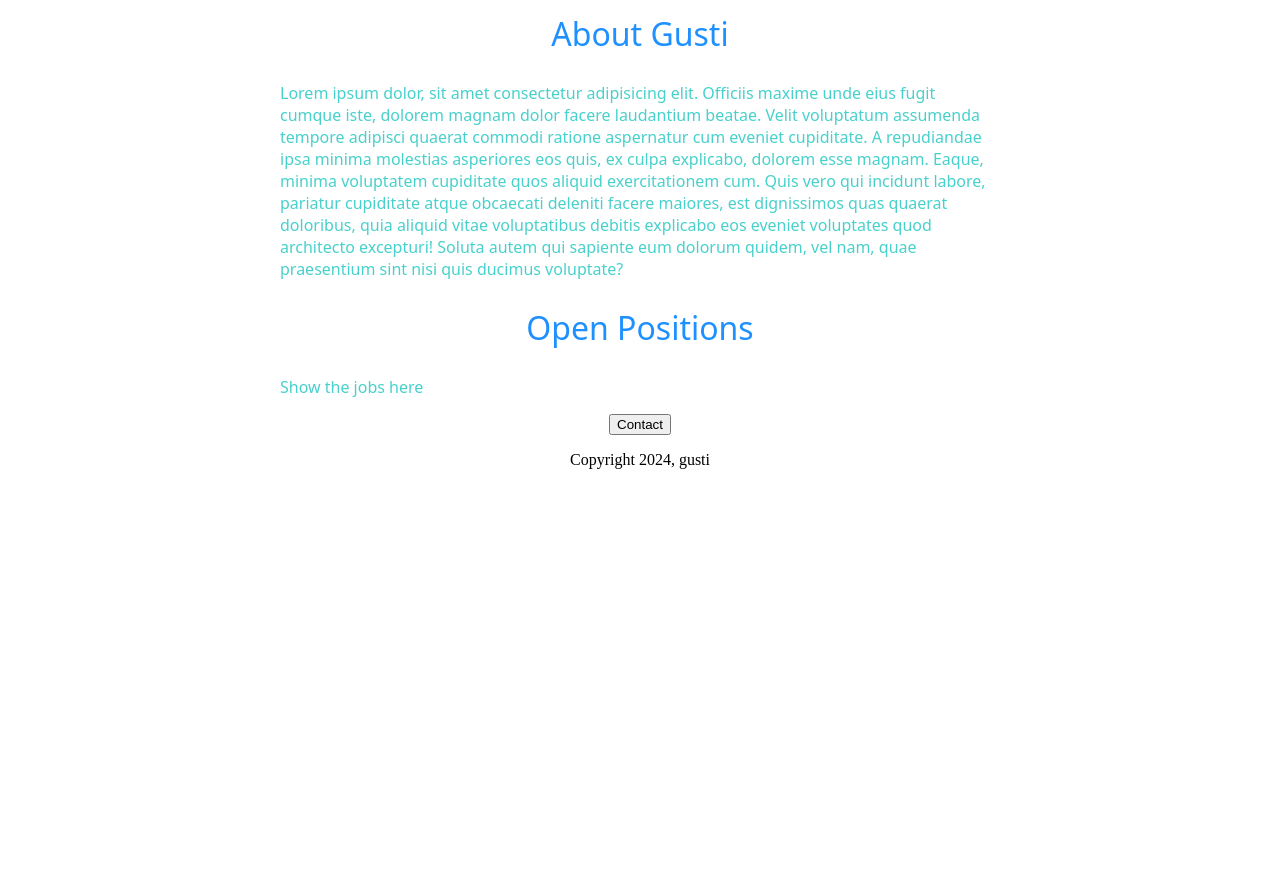
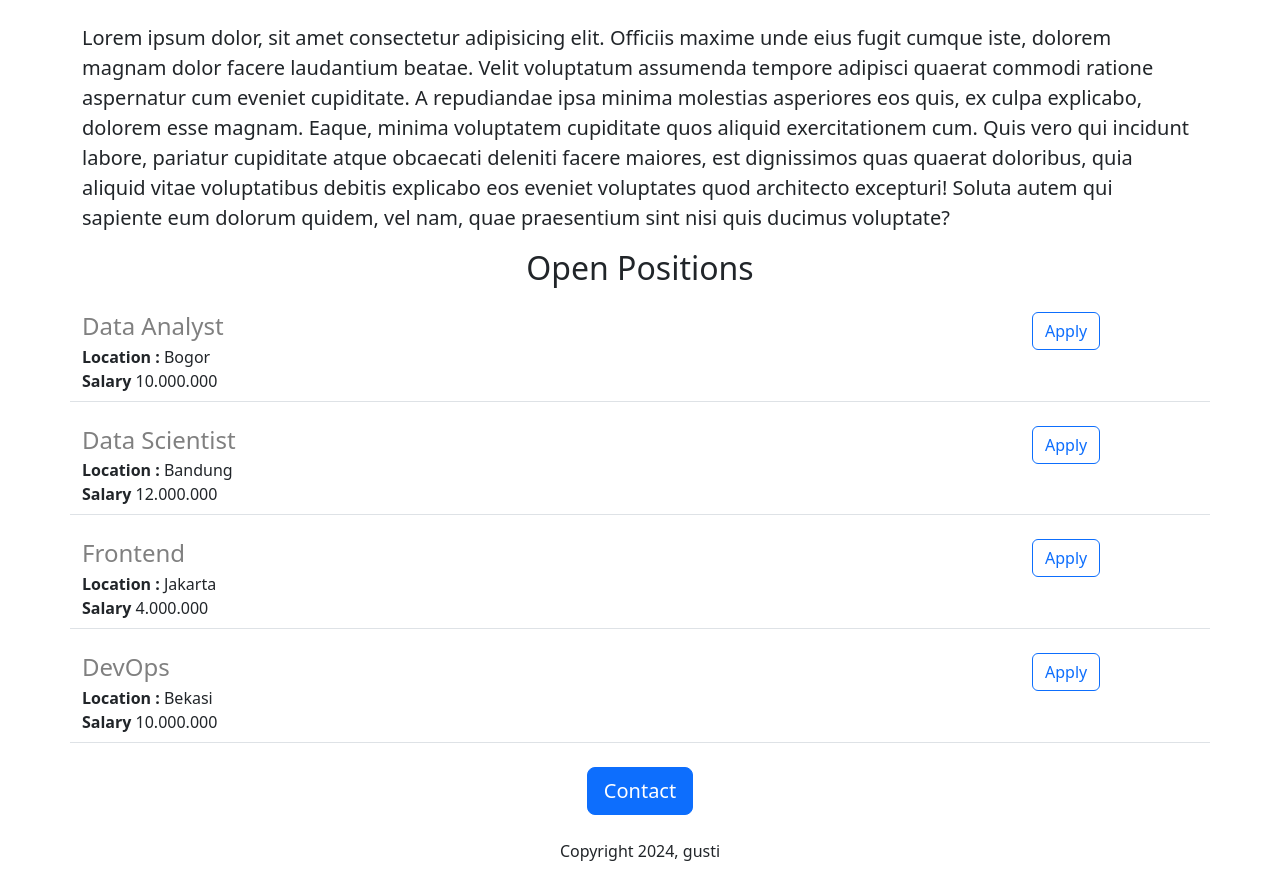
Before and after one commit to gustiramdani/learnFlaskDynamic, a Flask app: page / in a window 1280 px wide. Shown: the part 547-1426 px from the top of the page. Before the commit the page ends 1016 px from the top, so only its background shows below. Run offline with Flask 3, Linux system fonts and the light colour scheme.

Commit message:
added dynamic data n json

```diff
--- a/app.py
+++ b/app.py
@@ -1,10 +1,41 @@
-from flask import Flask, render_template
+from flask import Flask, render_template, jsonify
 
 app = Flask(__name__)
 
+JOBS = [
+    {
+        'id': 1,
+        'title': 'Data Analyst',
+        'location': 'Bogor',
+        'salary': '10.000.000'
+    },
+    {
+        'id': 2,
+        'title': 'Data Scientist',
+        'location': 'Bandung',
+        'salary': '12.000.000'
+    },
+    {
+        'id': 3,
+        'title': 'Frontend',
+        'location': 'Jakarta',
+        'salary': '4.000.000'
+    },
+    {
+        'id': 4,
+        'title': 'DevOps',
+        'location': 'Bekasi',
+        'salary': '10.000.000'
+    }
+]
+
 @app.route("/")
 def hello_world():
-    return render_template('home.html')
+    return render_template('home.html', jobs=JOBS)
+
+@app.route("/api/jobs")
+def list_jobs():
+    return jsonify(JOBS)
 
 if __name__ == '__main__':
     app.run(debug=True)
--- a/templates/home.html
+++ b/templates/home.html
@@ -4,56 +4,37 @@
     <meta charset="UTF-8" />
     <meta name="viewport" content="width=device-width, initial-scale=1.0" />
     <title>Gusti Careers</title>
+    <link href="https://cdn.jsdelivr.net/npm/bootstrap@5.3.3/dist/css/bootstrap.min.css" rel="stylesheet" integrity="sha384-QWTKZyjpPEjISv5WaRU9OFeRpok6YctnYmDr5pNlyT2bRjXh0JMhjY6hW+ALEwIH" crossorigin="anonymous">
     <style>
-      h1 {
-        font-size: 40px;
-        font-family: system-ui, -apple-system, BlinkMacSystemFont, "Segoe UI", Roboto, Oxygen, Ubuntu, Cantarell, "Open Sans", "Helvetica Neue", sans-serif;
-        font-weight: normal;
-        color: steelblue;
-        text-align: center;
-      }
       #banner {
+        height: 420px;
         width: 100%;
-        height: 420px;
-        object-fit: cover;
-      }
-
-      h2 {
-        font-family: system-ui, -apple-system, BlinkMacSystemFont, "Segoe UI", Roboto, Oxygen, Ubuntu, Cantarell, "Open Sans", "Helvetica Neue", sans-serif;
-        font-size: 32px;
-        color: dodgerblue;
-        text-align: center;
-        font-weight: normal;
-      }
-
-      .bodytext {
-        font-family: system-ui, -apple-system, BlinkMacSystemFont, "Segoe UI", Roboto, Oxygen, Ubuntu, Cantarell, "Open Sans", "Helvetica Neue", sans-serif;
-        color: mediumturquoise;
-      }
-
-      #container {
-        max-width: 720px;
-        margin: 0 auto 0 auto;
       }
     </style>
   </head>
   <body>
-    <div id="container">
-      <h1>GUSTI CAREERS</h1>
-      <img id="banner" src="/static/banner.jpg" alt="banner" />
-      <h2>About Gusti</h2>
-      <p class="bodytext">
+    <div class="container">
+      <h1 class="text-center mt-2 mb-4">GUSTI CAREERS</h1>
+      <img id="banner" class="img-fluid" src="/static/banner.jpg" alt="banner" />
+      <h2 class="text-center mt-2 mb-4">About Gusti</h2>
+      <p class="lead">
         Lorem ipsum dolor, sit amet consectetur adipisicing elit. Officiis maxime unde eius fugit cumque iste, dolorem magnam dolor facere laudantium beatae. Velit voluptatum assumenda tempore adipisci quaerat commodi ratione aspernatur cum
         eveniet cupiditate. A repudiandae ipsa minima molestias asperiores eos quis, ex culpa explicabo, dolorem esse magnam. Eaque, minima voluptatem cupiditate quos aliquid exercitationem cum. Quis vero qui incidunt labore, pariatur
         cupiditate atque obcaecati deleniti facere maiores, est dignissimos quas quaerat doloribus, quia aliquid vitae voluptatibus debitis explicabo eos eveniet voluptates quod architecto excepturi! Soluta autem qui sapiente eum dolorum
         quidem, vel nam, quae praesentium sint nisi quis ducimus voluptate?
       </p>
-      <h2>Open Positions</h2>
-      <p class="bodytext">Show the jobs here</p>
-      <div style="text-align: center">
-        <button>Contact</button>
-        <p>Copyright 2024, gusti</p>
+      <h2 class="text-center mt-2 mb-4">Open Positions</h2>
+      <p>
+        {% for job in jobs %}
+        {% include 'jobitem.html' %}
+        {% endfor %}
+      </p>
+      <div class="text-center">
+        <button class="btn btn-primary btn-lg">Contact</button>
+        <p class="mt-4">Copyright 2024, gusti</p>
       </div>
     </div>
+    <script src="https://cdn.jsdelivr.net/npm/bootstrap@5.3.3/dist/js/bootstrap.bundle.min.js" integrity="sha384-YvpcrYf0tY3lHB60NNkmXc5s9fDVZLESaAA55NDzOxhy9GkcIdslK1eN7N6jIeHz" crossorigin="anonymous"></script>
+  </body>
   </body>
 </html>
--- /dev/null
+++ b/templates/jobitem.html
@@ -0,0 +1,12 @@
+<div class="mb-4 row border-bottom pb-2">
+  <div class="col-10">
+    <h4 style="color: grey; margin-bottom: 4px">{{ job['title'] }}</h4>
+    <div><b>Location :</b> {{ job['location'] }}</div>
+    {% if 'salary' in job %}
+    <div><b>Salary</b> {{ job['salary'] }}</div>
+    {% endif %}
+  </div>
+  <div class="col-2">
+    <button type="button" class="btn btn-outline-primary">Apply</button>
+  </div>
+</div>
```
